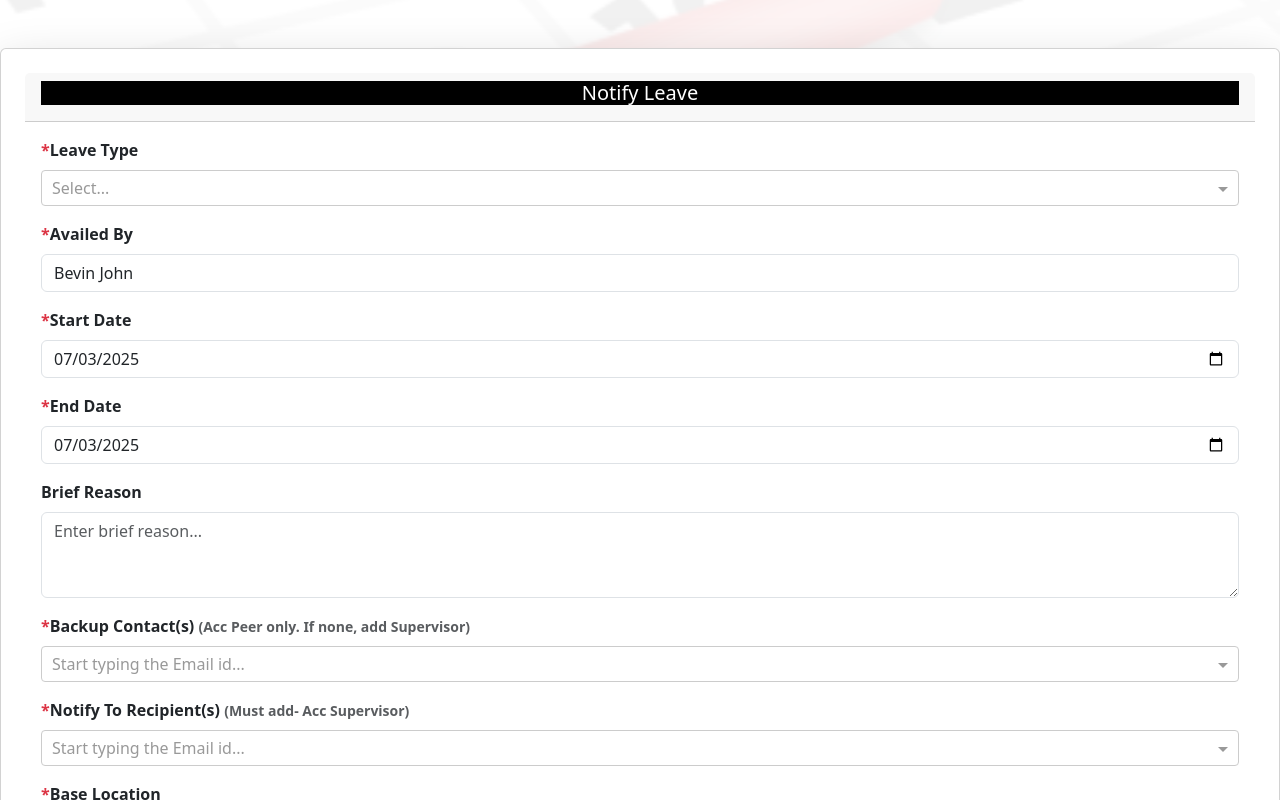
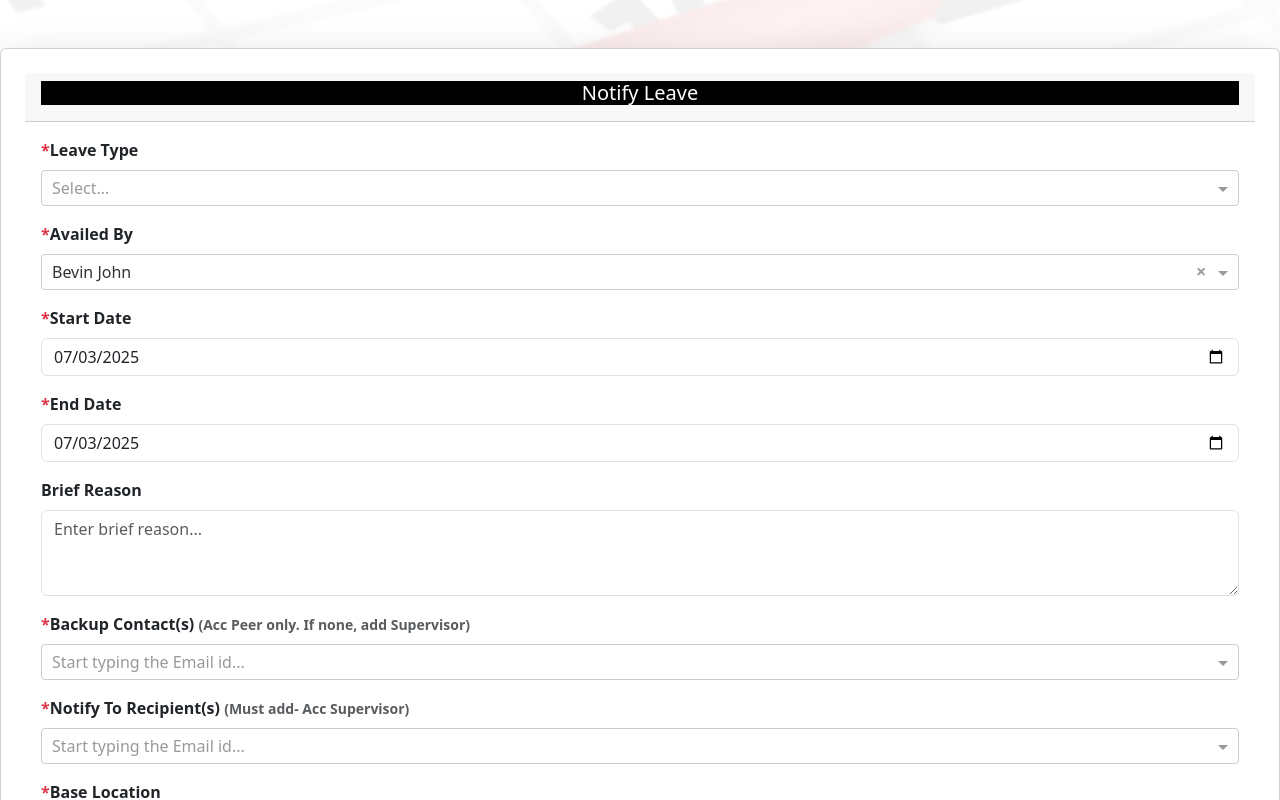
Before and after one commit to Bevin215/Leave-Notification-App-Dev, an Angular app in the folder LeaveAppUI/: page /notifyleave in a window 1280 px wide. Shown: the top 800 px of the page. Built offline with nearby package versions, Linux system fonts and the light colour scheme.

Commit message:
revert changes in availedby

```diff
--- a/LeaveAppUI/src/app/notifyleave/notifyleave.component.html
+++ b/LeaveAppUI/src/app/notifyleave/notifyleave.component.html
@@ -21,10 +21,18 @@
           </div>
         </div>
 
+
+
         <div class="mb-3 fw-bold">
           <label for="availedBy" class="form-label"><span class="text-danger">*</span>Availed By </label>
-          <input type="text" class="form-control" [value]="
-           leaveForm.get('availedBy')?.value?.name" readonly />
+          <ng-select [items]="listOfUsers" bindLabel="name" placeholder="Start typing the Email id..."
+            formControlName="availedBy" [searchable]="true" [clearable]="true" [ngClass]="{
+    'is-invalid': leaveForm.get('availedBy')?.invalid && leaveForm.get('availedBy')?.touched
+  }">
+            <ng-template ng-option-tmp let-item="item">
+              {{ item.name }} — {{ item.email }}
+            </ng-template>
+          </ng-select>
           <div *ngIf="leaveForm.get('availedBy')?.invalid && leaveForm.get('availedBy')?.touched" class="text-danger">
             <small *ngIf="leaveForm.get('availedBy')?.hasError('required')">This field is required.</small>
           </div>
@@ -65,8 +73,8 @@
         </div>
 
         <div class="mb-3  ">
-          <label for="backupContact" class="form-label fw-bold"><span class="text-danger ">*</span>Backup Contact(s)
-            <span class="small text-muted">(Acc Peer only. If none, add Supervisor)</span></label>
+          <label for="backupContact" class="form-label fw-bold"><span class="text-danger ">*</span>Backup Contact(s) <span
+              class="small text-muted">(Acc Peer only. If none, add Supervisor)</span></label>
           <ng-select #backup [items]="listOfUsers" bindLabel="email" bindValue="id" [multiple]="true"
             placeholder="Start typing the Email id..." formControlName="backupContact" [closeOnSelect]="false"
             [searchable]="true" [clearable]="true" (change)="onBackupChange()" [ngClass]="{
```
